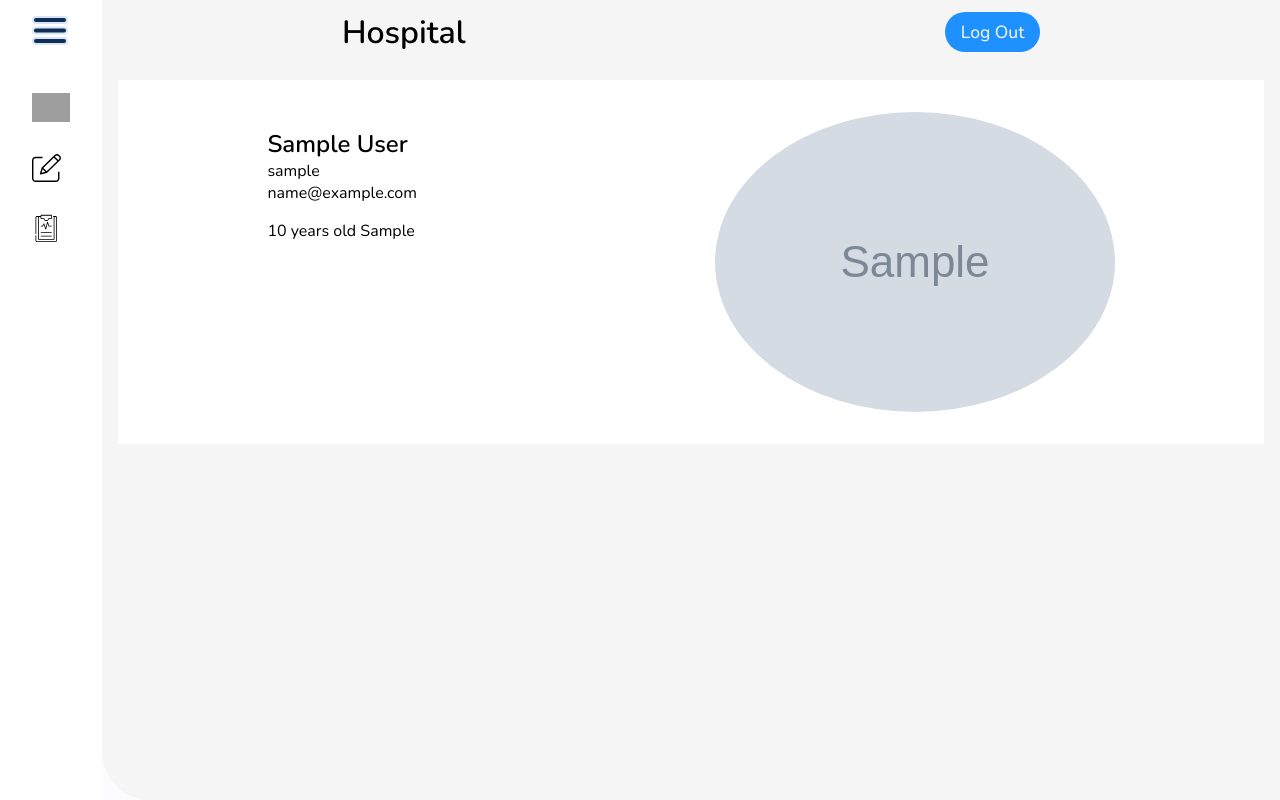
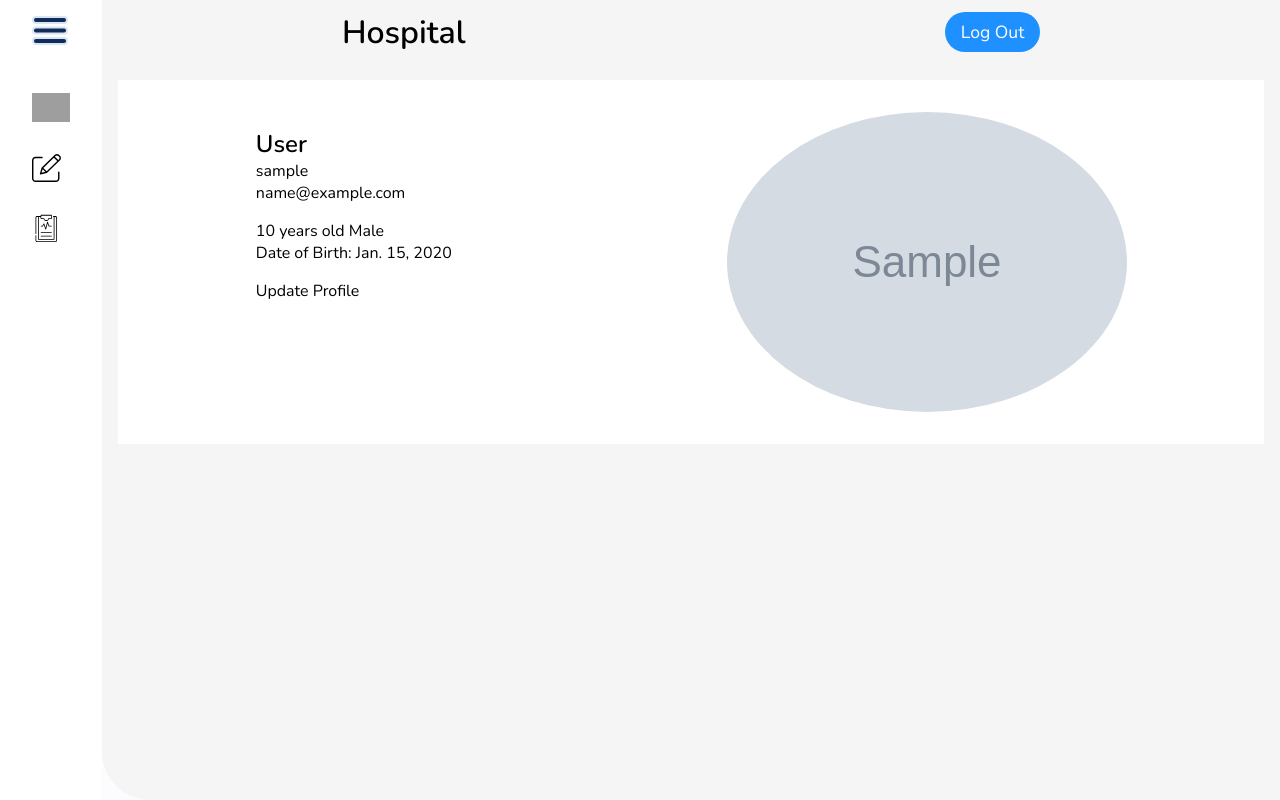
Before and after one commit to RiadSaidur/django-hospital, a Django app: page /profile/ in a window 1280 px wide. Run offline with Django 3.2, Linux system fonts and the light colour scheme; a user stored in the database is signed in; tables that the repository leaves empty hold one stand-in row (values such as "Sample post"); grey boxes marked "Sample" are stand-in pictures; grey boxes are pictures that could not be loaded.

Commit message:
updated: Patient model to hold dob, gender to choice

```diff
--- a/doctor/admin.py
+++ b/doctor/admin.py
@@ -2,7 +2,7 @@ from django.contrib import admin
 from .models import Patient, Request, Appointment
 
 class PatientAdmin(admin.ModelAdmin):
-  fields = ['user', 'age', 'gender', 'picture']
+  fields = ['user', 'fullname', 'dob', 'age', 'gender', 'picture']
 
 class RequestAdmin(admin.ModelAdmin):
   fields = ['confirmed', 'patient', 'doctor']
--- a/doctor/models.py
+++ b/doctor/models.py
@@ -3,10 +3,17 @@ from django.contrib.auth.models import User
 from assistant.models import Doctor
 
 class Patient(models.Model):
+  GENDER_CHOICES = (
+    ('Male', 'Male'),
+    ('Female', 'Female')
+  )
+
   user = models.OneToOneField(User, on_delete=models.CASCADE)
+  fullname = models.CharField(max_length=50, null=True)
   age = models.PositiveSmallIntegerField(null=True, blank=True)
-  gender = models.CharField(max_length=6, null=True, blank=True)
+  gender = models.CharField(max_length=6, choices=GENDER_CHOICES, null=True, blank=True)
   picture = models.ImageField(null=True)
+  dob = models.DateField(auto_now=False, auto_now_add=False, null=True)
 
   def __str__(self):
     return str(self.user.username)
--- a/doctor/static/css/profile.css
+++ b/doctor/static/css/profile.css
@@ -8,7 +8,7 @@ main {
 }
 
 main img {
-  height: 300px;
+  height: 250px;
   border-radius: 50%;
 }
 
@@ -16,12 +16,12 @@ main img {
   margin-top: 1rem;
 }
 
-.info p:last-child {
-  margin-top: 1rem;
+.light {
+  font-weight: 200;
 }
 
-.light {
-  font-weight: 200;
+.details {
+  margin: 1rem 0;
 }
 
 @media only screen and (min-width: 800px) {
@@ -30,4 +30,8 @@ main img {
     justify-content: space-around;
     align-items: initial;
   }
+
+  main img {
+    height: 300px;
+  }
 }
--- a/doctor/templates/profile.html
+++ b/doctor/templates/profile.html
@@ -5,10 +5,14 @@
 <link href="{% static 'css/profile.css' %}" rel="stylesheet" type="text/css" >
   <main>
     <div class="info">
-      <h2>{{ fullname }}</h2>
+      <h2>{{ patient.fullname }}</h2>
       <p class="light">{{ username }}</p>
       <p class="light">{{ email }}</p>
-      <p>{{ patient.age }} years old {{ patient.gender }}</p>
+      <div class="details">
+        <p>{{ patient.age }} years old {{ patient.gender }}</p>
+        <P>Date of Birth: {{ patient.dob }}</P>
+      </div>
+      <a href="{% url 'update_profile' %}" id="update_profile">Update Profile</a>
     </div>
     <img src='{{ patient.picture.url }}' alt="Profile Picture">
   </main>
```
Also changed, not shown: doctor/migrations/0004_patient_fullname.py (added), doctor/migrations/0005_auto_20200322_1423.py (added).
